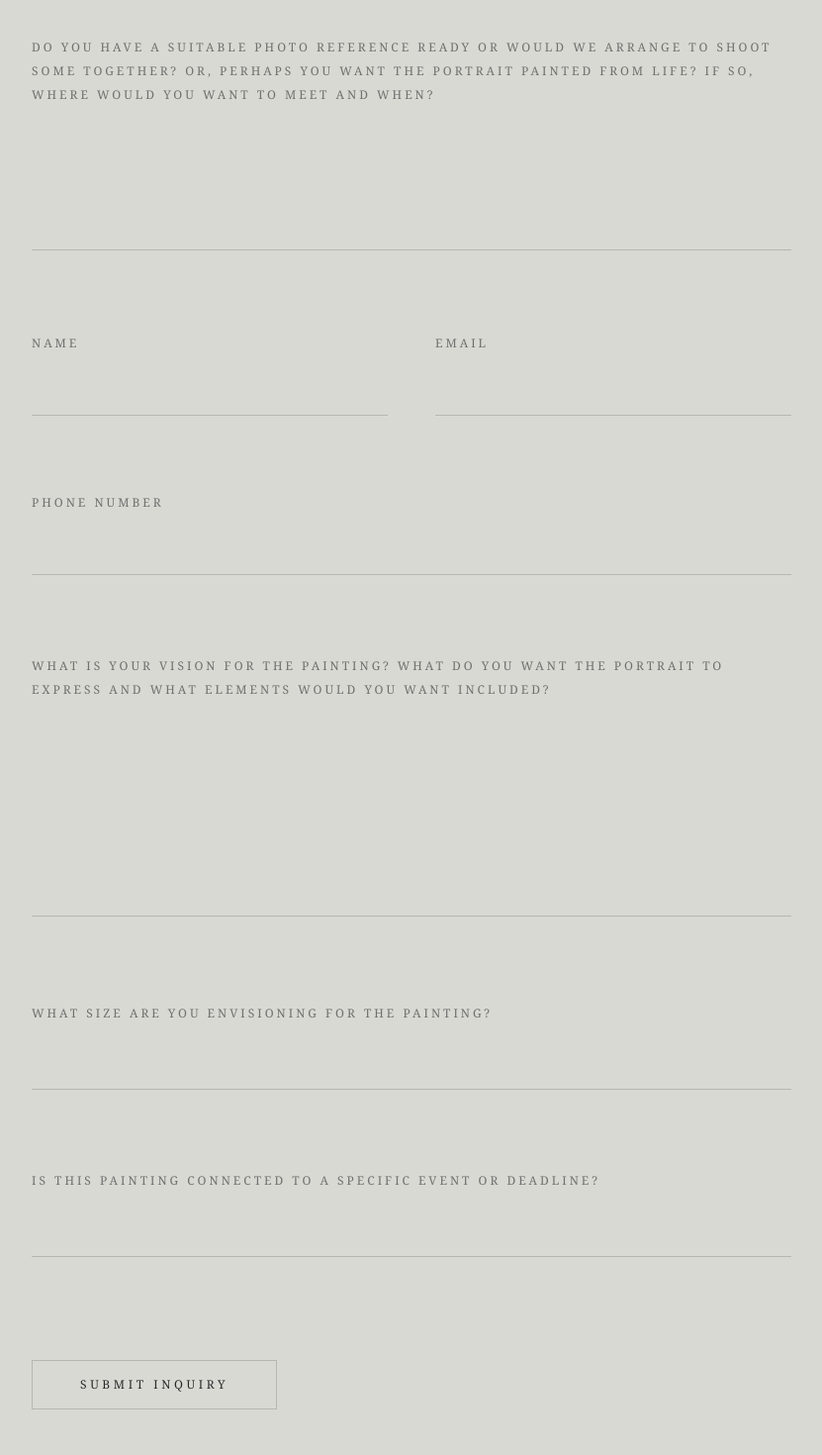
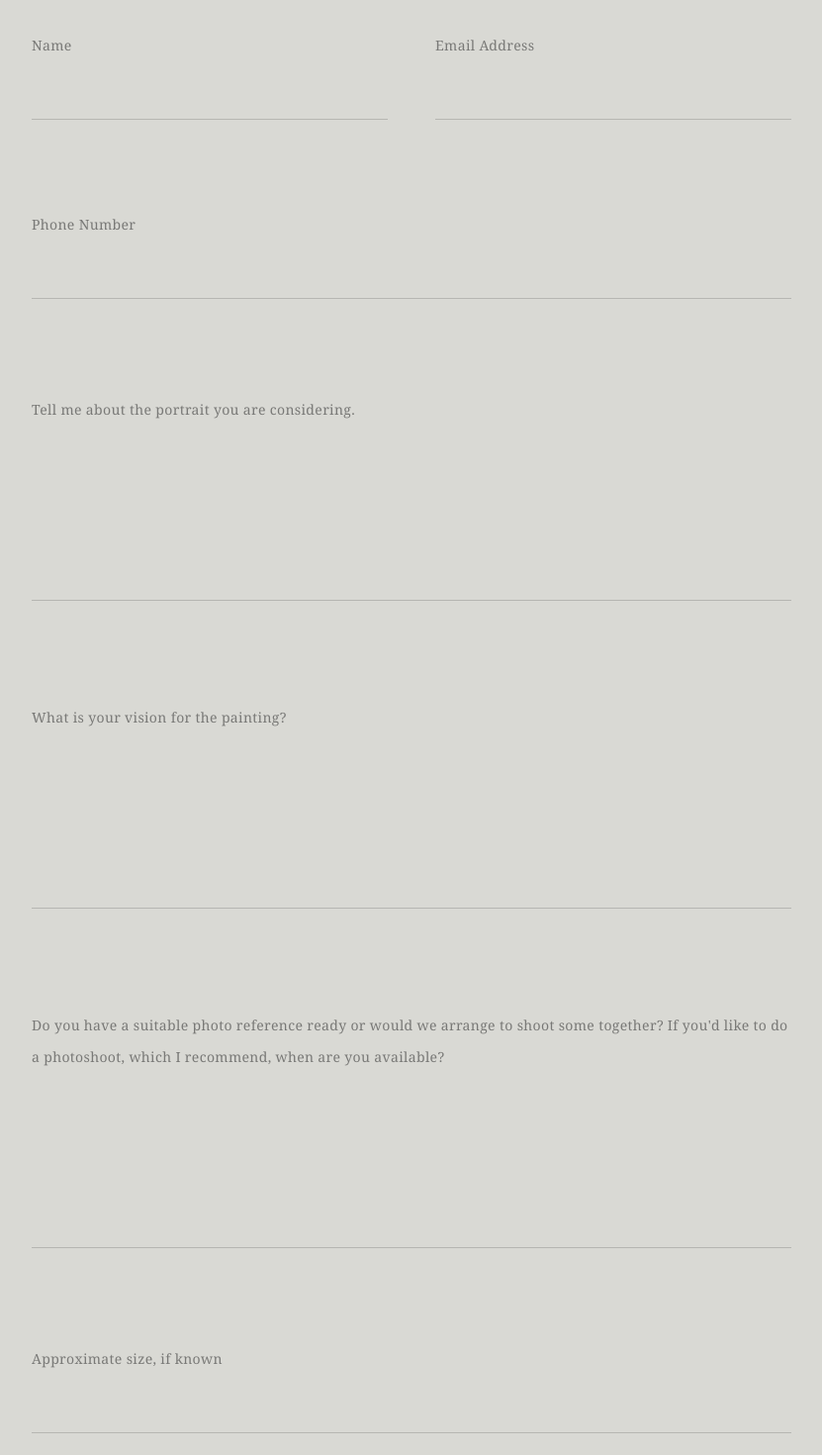
Before and after one commit to zachshev/Portfolio, a Next.js app: page /commission-process in a window 1280 px wide. Shown: the part 580-2050 px from the top of the page at 99% size, without its empty margins (224-1055 px from the left). Built offline with nearby package versions, Linux system fonts and the light colour scheme.

Commit message:
Update page.tsx
changed again

```diff
--- a/src/app/commission-process/page.tsx
+++ b/src/app/commission-process/page.tsx
@@ -10,28 +10,15 @@ export default function CommissionPortraitPage() {
           <p className="text-sm leading-8 tracking-wide text-[#2a2a2a]/70 max-w-2xl mx-auto">
             Please use this form if you are interested in commissioning a portrait
             by Zach Shev. This helps begin the conversation with the necessary
-            details regarding reference material, timeline, scale, and overall
+            details regarding timeline, scale, reference material, and overall
             vision for the painting.
           </p>
         </div>
 
-        <form className="space-y-20">
-          <div>
-            <label className="block text-xs uppercase tracking-[0.25em] mb-6 text-[#2a2a2a]/60 leading-6">
-              Do you have a suitable photo reference ready or would we arrange
-              to shoot some together? Or, perhaps you want the portrait painted
-              from life? If so, where would you want to meet and when?
-            </label>
-
-            <textarea
-              rows={5}
-              className="w-full bg-transparent border-b border-[#2a2a2a]/20 outline-none resize-none"
-            />
-          </div>
-
+        <form className="space-y-24">
           <div className="grid md:grid-cols-2 gap-12">
             <div>
-              <label className="block text-xs uppercase tracking-[0.25em] mb-6 text-[#2a2a2a]/60">
+              <label className="block text-sm tracking-wide mb-6 text-[#2a2a2a]/55">
                 Name
               </label>
 
@@ -42,8 +29,8 @@ export default function CommissionPortraitPage() {
             </div>
 
             <div>
-              <label className="block text-xs uppercase tracking-[0.25em] mb-6 text-[#2a2a2a]/60">
-                Email
+              <label className="block text-sm tracking-wide mb-6 text-[#2a2a2a]/55">
+                Email Address
               </label>
 
               <input
@@ -54,7 +41,7 @@ export default function CommissionPortraitPage() {
           </div>
 
           <div>
-            <label className="block text-xs uppercase tracking-[0.25em] mb-6 text-[#2a2a2a]/60">
+            <label className="block text-sm tracking-wide mb-6 text-[#2a2a2a]/55">
               Phone Number
             </label>
 
@@ -65,20 +52,43 @@ export default function CommissionPortraitPage() {
           </div>
 
           <div>
-            <label className="block text-xs uppercase tracking-[0.25em] mb-6 text-[#2a2a2a]/60 leading-6">
-              What is your vision for the painting? What do you want the portrait
-              to express and what elements would you want included?
+            <label className="block text-sm tracking-wide mb-8 text-[#2a2a2a]/55 leading-8">
+              Tell me about the portrait you are considering.
             </label>
 
             <textarea
-              rows={8}
+              rows={6}
               className="w-full bg-transparent border-b border-[#2a2a2a]/20 outline-none resize-none"
             />
           </div>
 
           <div>
-            <label className="block text-xs uppercase tracking-[0.25em] mb-6 text-[#2a2a2a]/60 leading-6">
-              What size are you envisioning for the painting?
+            <label className="block text-sm tracking-wide mb-8 text-[#2a2a2a]/55 leading-8">
+              What is your vision for the painting?
+            </label>
+
+            <textarea
+              rows={6}
+              className="w-full bg-transparent border-b border-[#2a2a2a]/20 outline-none resize-none"
+            />
+          </div>
+
+          <div>
+            <label className="block text-sm tracking-wide mb-8 text-[#2a2a2a]/55 leading-8">
+              Do you have a suitable photo reference ready or would we arrange
+              to shoot some together? If you'd like to do a photoshoot, which I
+              recommend, when are you available?
+            </label>
+
+            <textarea
+              rows={6}
+              className="w-full bg-transparent border-b border-[#2a2a2a]/20 outline-none resize-none"
+            />
+          </div>
+
+          <div>
+            <label className="block text-sm tracking-wide mb-6 text-[#2a2a2a]/55">
+              Approximate size, if known
             </label>
 
             <input
@@ -88,8 +98,8 @@ export default function CommissionPortraitPage() {
           </div>
 
           <div>
-            <label className="block text-xs uppercase tracking-[0.25em] mb-6 text-[#2a2a2a]/60 leading-6">
-              Is this painting connected to a specific event or deadline?
+            <label className="block text-sm tracking-wide mb-6 text-[#2a2a2a]/55">
+              Timeline or event deadline, if applicable
             </label>
 
             <input
@@ -98,12 +108,12 @@ export default function CommissionPortraitPage() {
             />
           </div>
 
-          <div className="pt-6">
+          <div className="pt-8">
             <button
               type="submit"
-              className="text-xs uppercase tracking-[0.3em] border border-[#2a2a2a]/20 px-12 py-4 hover:bg-[#2a2a2a] hover:text-[#D9D9D4] transition-colors duration-500"
+              className="border border-[#2a2a2a]/25 px-14 py-5 text-xs tracking-[0.35em] uppercase hover:bg-[#2a2a2a] hover:text-[#D9D9D4] transition-all duration-500"
             >
-              Submit Inquiry
+              Submit
             </button>
           </div>
         </form>
```
